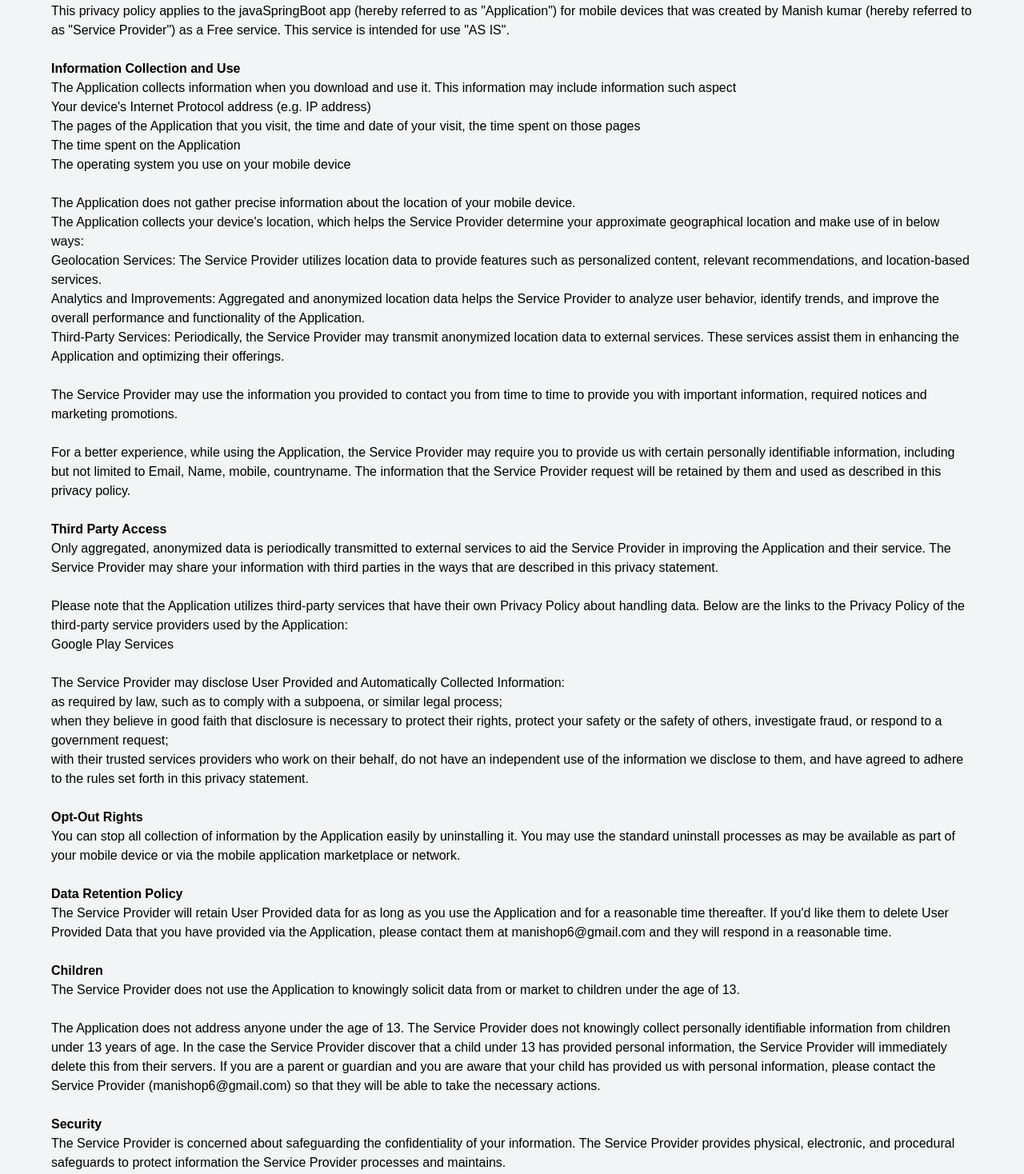
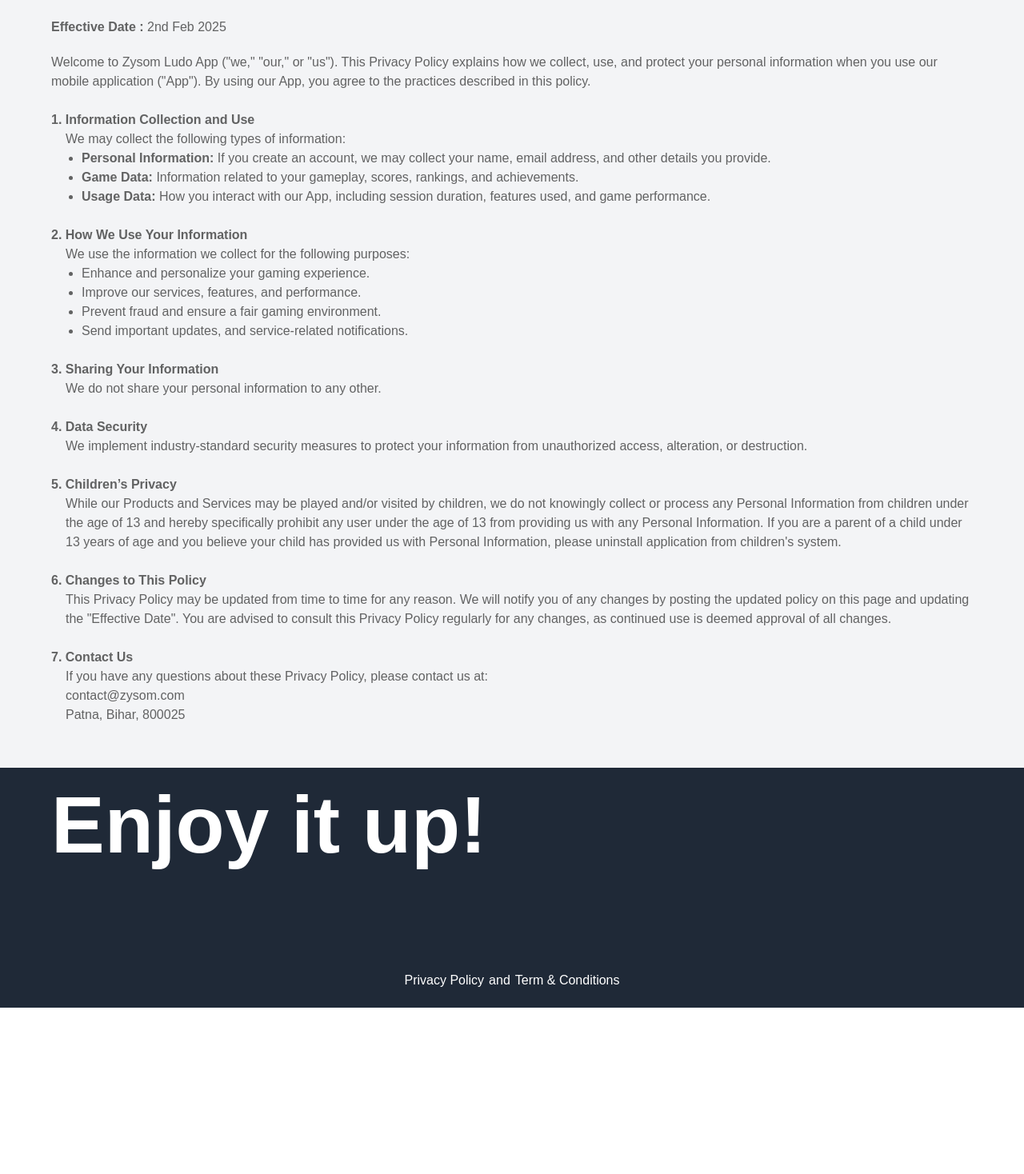
Before and after one commit to manishkeltton/umphu-dashboard, a Next.js app: page /privacy-policy in a window 1280 px wide. Shown: the part 102-1570 px from the top of the page at 80% size. After the commit the page ends 1362 px from the top, so only its background shows below. Built offline with nearby package versions, Linux system fonts and the light colour scheme.

Commit message:
update privacyand terms

```diff
--- a/components/common/Privacy/index.js
+++ b/components/common/Privacy/index.js
@@ -7,197 +7,119 @@
       <Head>
         <title>Privacy Policy</title>
       </Head>
-      <div className="lg:py-4 md:py-3 max-sm:py-2 lg:px-[4rem] md:px-[3rem] max-sm:px-[1rem]">
-        <strong>Privacy Policy</strong>
+      <div className="lg:py-4 text-[#000000]/[.6] md:py-3 max-sm:py-2 lg:px-[4rem] md:px-[3rem] max-sm:px-[1rem]">
+        <strong>Privacy Policy for Zysom Company</strong>
+        <div className="my-[20px]">
+          <strong>Effective Date : </strong>
+          <span>{"2nd Feb 2025"}</span>
+        </div>
         <p>
-          This privacy policy applies to the javaSpringBoot app (hereby referred
-          to as "Application") for mobile devices that was created by Manish
-          kumar (hereby referred to as "Service Provider") as a Free service.
-          This service is intended for use "AS IS".
+          Welcome to Zysom Ludo App ("we," "our," or "us"). This Privacy Policy
+          explains how we collect, use, and protect your personal information
+          when you use our mobile application ("App"). By using our App, you
+          agree to the practices described in this policy.
         </p>
         <br />
-        <strong>Information Collection and Use</strong>
-        <p>
-          The Application collects information when you download and use it.
-          This information may include information such aspect
+        <strong>1. Information Collection and Use</strong>
+        <p className="ml-[18px]">
+          We may collect the following types of information:
         </p>
-        <ul>
-          <li>Your device's Internet Protocol address (e.g. IP address)</li>
+        <ul className="list-disc ml-[18px]">
           <li>
-            The pages of the Application that you visit, the time and date of
-            your visit, the time spent on those pages
+            <span className="font-semibold">Personal Information: </span>{" "}
+            <span>
+              If you create an account, we may collect your name, email address,
+              and other details you provide.
+            </span>
           </li>
-          <li>The time spent on the Application</li>
-          <li>The operating system you use on your mobile device</li>
+          <li>
+            <span className="font-semibold">Game Data: </span>
+            <span>
+              Information related to your gameplay, scores, rankings, and
+              achievements.
+            </span>
+          </li>
+          <li>
+            <span className="font-semibold">Usage Data: </span>
+            <span>
+              How you interact with our App, including session duration,
+              features used, and game performance.
+            </span>
+          </li>
         </ul>
         <p></p>
         <br />
         <p>
-          The Application does not gather precise information about the location
-          of your mobile device.
+          <strong>2. How We Use Your Information</strong>
         </p>
-        <div>
-          <p>
-            The Application collects your device's location, which helps the
-            Service Provider determine your approximate geographical location
-            and make use of in below ways:
-          </p>
-          <ul>
-            <li>
-              Geolocation Services: The Service Provider utilizes location data
-              to provide features such as personalized content, relevant
-              recommendations, and location-based services.
-            </li>
-            <li>
-              Analytics and Improvements: Aggregated and anonymized location
-              data helps the Service Provider to analyze user behavior, identify
-              trends, and improve the overall performance and functionality of
-              the Application.
-            </li>
-            <li>
-              Third-Party Services: Periodically, the Service Provider may
-              transmit anonymized location data to external services. These
-              services assist them in enhancing the Application and optimizing
-              their offerings.
-            </li>
+        <div className="ml-[18px]">
+          <p>We use the information we collect for the following purposes:</p>
+          <ul className="list-disc">
+            <li>Enhance and personalize your gaming experience.</li>
+            <li>Improve our services, features, and performance.</li>
+            <li>Prevent fraud and ensure a fair gaming environment.</li>
+            <li>Send important updates, and service-related notifications.</li>
           </ul>
         </div>
         <br />
-        <p>
-          The Service Provider may use the information you provided to contact
-          you from time to time to provide you with important information,
-          required notices and marketing promotions.
+        <strong>3. Sharing Your Information</strong>
+        <p className="ml-[18px]">
+          We do not share your personal information to any other.
+        </p>
+        <p></p>
+        <br />
+        {/* <strong>5.Your Rights and Choices</strong>
+        <ul className="list-disc">
+          <li>
+            <div>Access and Correction:</div>
+            <div>
+              You can request access to or correction of your personal
+              information by contacting us.
+            </div>
+          </li>
+          <li>
+            <div>Delete Your Account:</div>
+            <div>
+              You can request to delete your account and associated data by
+              contacting us at contact@zysom.com.
+            </div>
+          </li>
+        </ul>
+        <br /> */}
+        <strong>4. Data Security</strong>
+        <div className="ml-[18px]">
+          We implement industry-standard security measures to protect your
+          information from unauthorized access, alteration, or destruction.
+        </div>
+        <br />
+        <strong>5. Children’s Privacy</strong>
+        <div className="ml-[18px]">
+          While our Products and Services may be played and/or visited by
+          children, we do not knowingly collect or process any Personal
+          Information from children under the age of 13 and hereby specifically
+          prohibit any user under the age of 13 from providing us with any
+          Personal Information. If you are a parent of a child under 13 years of
+          age and you believe your child has provided us with Personal
+          Information, please uninstall application from children's system.
+        </div>
+        <br />
+        <strong>6. Changes to This Policy</strong>
+        <p className="ml-[18px]">
+          This Privacy Policy may be updated from time to time for any reason.
+          We will notify you of any changes by posting the updated policy on
+          this page and updating the "Effective Date". You are advised to
+          consult this Privacy Policy regularly for any changes, as continued
+          use is deemed approval of all changes.
         </p>
         <br />
-        <p>
-          For a better experience, while using the Application, the Service
-          Provider may require you to provide us with certain personally
-          identifiable information, including but not limited to Email, Name,
-          mobile, countryname. The information that the Service Provider request
-          will be retained by them and used as described in this privacy policy.
-        </p>
-        <br />
-        <strong>Third Party Access</strong>
-        <p>
-          Only aggregated, anonymized data is periodically transmitted to
-          external services to aid the Service Provider in improving the
-          Application and their service. The Service Provider may share your
-          information with third parties in the ways that are described in this
-          privacy statement.
-        </p>
-        <div>
-          <br />
-          <p>
-            Please note that the Application utilizes third-party services that
-            have their own Privacy Policy about handling data. Below are the
-            links to the Privacy Policy of the third-party service providers
-            used by the Application:
-          </p>
-          <ul>
-            <li>
-              <a
-                href="https://www.google.com/policies/privacy/"
-                target="_blank"
-                rel="noopener noreferrer"
-              >
-                Google Play Services
-              </a>
-            </li>
-          </ul>
+
+        <strong>7. Contact Us</strong>
+        <div className="ml-[18px]">
+          If you have any questions about these Privacy Policy, please contact
+          us at:
         </div>
-        <br />
-        <p>
-          The Service Provider may disclose User Provided and Automatically
-          Collected Information:
-        </p>
-        <ul>
-          <li>
-            as required by law, such as to comply with a subpoena, or similar
-            legal process;
-          </li>
-          <li>
-            when they believe in good faith that disclosure is necessary to
-            protect their rights, protect your safety or the safety of others,
-            investigate fraud, or respond to a government request;
-          </li>
-          <li>
-            with their trusted services providers who work on their behalf, do
-            not have an independent use of the information we disclose to them,
-            and have agreed to adhere to the rules set forth in this privacy
-            statement.
-          </li>
-        </ul>
-        <p></p>
-        <br />
-        <strong>Opt-Out Rights</strong>
-        <p>
-          You can stop all collection of information by the Application easily
-          by uninstalling it. You may use the standard uninstall processes as
-          may be available as part of your mobile device or via the mobile
-          application marketplace or network.
-        </p>
-        <br />
-        <strong>Data Retention Policy</strong>
-        <p>
-          The Service Provider will retain User Provided data for as long as you
-          use the Application and for a reasonable time thereafter. If you'd
-          like them to delete User Provided Data that you have provided via the
-          Application, please contact them at manishop6@gmail.com and they will
-          respond in a reasonable time.
-        </p>
-        <br />
-        <strong>Children</strong>
-        <p>
-          The Service Provider does not use the Application to knowingly solicit
-          data from or market to children under the age of 13.
-        </p>
-        <div>
-          <br />
-          <p>
-            The Application does not address anyone under the age of 13. The
-            Service Provider does not knowingly collect personally identifiable
-            information from children under 13 years of age. In the case the
-            Service Provider discover that a child under 13 has provided
-            personal information, the Service Provider will immediately delete
-            this from their servers. If you are a parent or guardian and you are
-            aware that your child has provided us with personal information,
-            please contact the Service Provider (manishop6@gmail.com) so that
-            they will be able to take the necessary actions.
-          </p>
-        </div>
-        <br />
-        <strong>Security</strong>
-        <p>
-          The Service Provider is concerned about safeguarding the
-          confidentiality of your information. The Service Provider provides
-          physical, electronic, and procedural safeguards to protect information
-          the Service Provider processes and maintains.
-        </p>
-        <br />
-        <strong>Changes</strong>
-        <p>
-          This Privacy Policy may be updated from time to time for any reason.
-          The Service Provider will notify you of any changes to the Privacy
-          Policy by updating this page with the new Privacy Policy. You are
-          advised to consult this Privacy Policy regularly for any changes, as
-          continued use is deemed approval of all changes.
-        </p>
-        <br />
-        <p>This privacy policy is effective as of 2024-12-22</p>
-        <br />
-        <strong>Your Consent</strong>
-        <p>
-          By using the Application, you are consenting to the processing of your
-          information as set forth in this Privacy Policy now and as amended by
-          us.
-        </p>
-        <br />
-        <strong>Contact Us</strong>
-        <p>
-          If you have any questions regarding privacy while using the
-          Application, or have questions about the practices, please contact the
-          Service Provider via email at manishop6@gmail.com.
-        </p>
+        <div className="ml-[18px]">contact@zysom.com</div>
+        <div className="ml-[18px]">Patna, Bihar, 800025</div>
       </div>
     </>
   );
--- a/components/common/TermCondition/index.js
+++ b/components/common/TermCondition/index.js
@@ -7,145 +7,96 @@
       <Head>
         <title>Terms &amp; Conditions</title>
       </Head>
-      <div className="lg:py-4 md:py-3 max-sm:py-2 lg:px-[4rem] md:px-[3rem] max-sm:px-[1rem]">
-        <strong>Terms &amp; Conditions</strong>
+      <div className="lg:py-4 text-[#000000]/[.6] md:py-3 max-sm:py-2 lg:px-[4rem] md:px-[3rem] max-sm:px-[1rem]">
+        <strong>Terms &amp; Conditions for Zysom Company</strong>
+        <div className="my-[20px]">
+          <strong>Effective Date : </strong>
+          <span>{"2nd Feb 2025"}</span>
+        </div>
+        <p>
+          By downloading, installing, or using Zysom Company, you agree to be
+          bound by these Terms & Conditions. If you do not agree, please do not
+          use the app.
+        </p>
+        <br />
+        <strong>1. Eligibility</strong>
+        <div className="ml-[18px]">No age limit to use this app.</div>
         <br />
         <p>
-          These terms and conditions applies to the javaSpringBoot app (hereby
-          referred to as "Application") for mobile devices that was created by
-          Manish kumar (hereby referred to as "Service Provider") as a Free
-          service.
+          <strong>2. User Conduct</strong>
         </p>
-        <br />
-        <p>
-          Upon downloading or utilizing the Application, you are automatically
-          agreeing to the following terms. It is strongly advised that you
-          thoroughly read and understand these terms prior to using the
-          Application. Unauthorized copying, modification of the Application,
-          any part of the Application, or our trademarks is strictly prohibited.
-          Any attempts to extract the source code of the Application, translate
-          the Application into other languages, or create derivative versions
-          are not permitted. All trademarks, copyrights, database rights, and
-          other intellectual property rights related to the Application remain
-          the property of the Service Provider.
-        </p>
-        <br />
-        <p>
-          The Service Provider is dedicated to ensuring that the Application is
-          as beneficial and efficient as possible. As such, they reserve the
-          right to modify the Application or charge for their services at any
-          time and for any reason. The Service Provider assures you that any
-          charges for the Application or its services will be clearly
-          communicated to you.
-        </p>
-        <br />
-        <p>
-          The Application stores and processes personal data that you have
-          provided to the Service Provider in order to provide the Service. It
-          is your responsibility to maintain the security of your phone and
-          access to the Application. The Service Provider strongly advise
-          against jailbreaking or rooting your phone, which involves removing
-          software restrictions and limitations imposed by the official
-          operating system of your device. Such actions could expose your phone
-          to malware, viruses, malicious programs, compromise your phone's
-          security features, and may result in the Application not functioning
-          correctly or at all.
-        </p>
-        <div>
-          <p>
-            Please note that the Application utilizes third-party services that
-            have their own Terms and Conditions. Below are the links to the
-            Terms and Conditions of the third-party service providers used by
-            the Application:
-          </p>
-          <ul>
-            <li>
-              <a
-                href="https://policies.google.com/terms"
-                target="_blank"
-                rel="noopener noreferrer"
-              >
-                Google Play Services
-              </a>
-            </li>
+        <div className="ml-[18px]">
+          <p>You agree not to:</p>
+          <ul className="list-disc">
+            <li>Use cheats, exploits, or hacks.</li>
+            <li>Harass, threaten, or abuse other players.</li>
+            <li>Violate any applicable laws or regulations.</li>
+            <li>Use bots or automated scripts to manipulate game results.</li>
           </ul>
+          <div>
+            If you are voilating any of above things, Your account may be
+            suspended and also loss exciting rewards.
+          </div>
         </div>
         <br />
         <p>
-          Please be aware that the Service Provider does not assume
-          responsibility for certain aspects. Some functions of the Application
-          require an active internet connection, which can be Wi-Fi or provided
-          by your mobile network provider. The Service Provider cannot be held
-          responsible if the Application does not function at full capacity due
-          to lack of access to Wi-Fi or if you have exhausted your data
-          allowance.
+          <strong>3. User Registration</strong>
+        </p>
+        <div className="ml-[18px]">
+          <ol className="list-[upper-roman] ml-[15px]">
+            <li>
+              If you wish to become a registered User, you will need to create
+              an account (‘Account’) on our Platform. Each User is only
+              permitted to open one Account. Company reserves the right to
+              terminate or suspend any duplicate accounts.
+            </li>
+            <li>
+              In order to apply for an Account, Company may require you to
+              register by completing a form and providing certain details
+              (listed below), in accordance with the instructions on the
+              Platform:
+            </li>
+          </ol>
+          <ul className="list-disc ml-[12px]">
+            <li>Full Name</li>
+            <li>E-mail address</li>
+            <li>Mobile Number</li>
+            <li>Country Name</li>
+          </ul>
+          <div>
+            You can also register or log in through your Google or personal
+            e-mail address.
+          </div>
+        </div>
+        <br />
+        <strong>4. Account Suspension</strong>
+        <p className="ml-[18px]">
+          We reserve the right to suspend or terminate your account for
+          violating these Terms & Conditions or engaging in fraudulent activity.
+        </p>
+        <p></p>
+        <br />
+        <strong>5. Security</strong>
+        <p className="ml-[18px]">
+          We are not liable for any loss, damages or expenses of any kind
+          incurred or suffered by you arising from or in connection with any
+          failure, delay or interruption, interception, interference, in
+          transmitting passwords/OTPs due to any failure of the mobile service
+          network or any other circumstance beyond our reasonable control.
         </p>
         <br />
-        <p>
-          If you are using the application outside of a Wi-Fi area, please be
-          aware that your mobile network provider's agreement terms still apply.
-          Consequently, you may incur charges from your mobile provider for data
-          usage during the connection to the application, or other third-party
-          charges. By using the application, you accept responsibility for any
-          such charges, including roaming data charges if you use the
-          application outside of your home territory (i.e., region or country)
-          without disabling data roaming. If you are not the bill payer for the
-          device on which you are using the application, they assume that you
-          have obtained permission from the bill payer.
+        <strong>6. Updates & Changes</strong>
+        <p className="ml-[18px]">
+          We may modify or discontinue any aspect of the App at any time.
+          Continued use after an update implies acceptance of changes.
         </p>
         <br />
-        <p>
-          Similarly, the Service Provider cannot always assume responsibility
-          for your usage of the application. For instance, it is your
-          responsibility to ensure that your device remains charged. If your
-          device runs out of battery and you are unable to access the Service,
-          the Service Provider cannot be held responsible.
-        </p>
-        <br />
-        <p>
-          In terms of the Service Provider's responsibility for your use of the
-          application, it is important to note that while they strive to ensure
-          that it is updated and accurate at all times, they do rely on third
-          parties to provide information to them so that they can make it
-          available to you. The Service Provider accepts no liability for any
-          loss, direct or indirect, that you experience as a result of relying
-          entirely on this functionality of the application.
-        </p>
-        <br />
-        <p>
-          The Service Provider may wish to update the application at some point.
-          The application is currently available as per the requirements for the
-          operating system (and for any additional systems they decide to extend
-          the availability of the application to) may change, and you will need
-          to download the updates if you want to continue using the application.
-          The Service Provider does not guarantee that it will always update the
-          application so that it is relevant to you and/or compatible with the
-          particular operating system version installed on your device. However,
-          you agree to always accept updates to the application when offered to
-          you. The Service Provider may also wish to cease providing the
-          application and may terminate its use at any time without providing
-          termination notice to you. Unless they inform you otherwise, upon any
-          termination, (a) the rights and licenses granted to you in these terms
-          will end; (b) you must cease using the application, and (if necessary)
-          delete it from your device.
-        </p>
-        <br />
-        <strong>Changes to These Terms and Conditions</strong>
-        <p>
-          The Service Provider may periodically update their Terms and
-          Conditions. Therefore, you are advised to review this page regularly
-          for any changes. The Service Provider will notify you of any changes
-          by posting the new Terms and Conditions on this page.
-        </p>
-        <br />
-        <p>These terms and conditions are effective as of 2024-12-22</p>
-        <br />
-        <strong>Contact Us</strong>
-        <p>
-          If you have any questions or suggestions about the Terms and
-          Conditions, please do not hesitate to contact the Service Provider at
-          manishop6@gmail.com.
-        </p>
+        <strong>7. Contact Us</strong>
+        <div className="ml-[18px]">
+          If you have any questions about these Terms, please contact us at:
+        </div>
+        <div className="ml-[18px]">contact@zysom.com</div>
+        <div className="ml-[18px]">Patna, Bihar, 800025</div>
       </div>
     </>
   );
--- a/next.config.mjs
+++ b/next.config.mjs
@@ -2,10 +2,10 @@
 import dotenv from "dotenv";
 dotenv.config();
 const nextConfig = {
-  // reactStrictMode: true,
+  reactStrictMode: true,
   output: "export",
-  trailingSlash: true,
-  distDir: "build",
+  // trailingSlash: true,
+  // distDir: "build",
   // assetPrefix: "https://d3kwo4p00cmlt.cloudfront.net",
 };
 
--- a/package.json
+++ b/package.json
@@ -5,14 +5,15 @@
   "scripts": {
     "dev": "next dev",
     "build": "next build",
+    "export": "next build",
     "start": "next start",
     "lint": "next lint"
   },
   "dependencies": {
     "dotenv": "^16.4.5",
     "next": "15.0.2",
-    "react": "^19.0.0-rc-02c0e824-20241028",
-    "react-dom": "^19.0.0-rc-02c0e824-20241028",
+    "react": "^19.0.0",
+    "react-dom": "^19.0.0",
     "react-slick": "^0.30.2",
     "slick-carousel": "^1.8.1",
     "swiper": "^11.1.14"
--- a/styles/globals.css
+++ b/styles/globals.css
@@ -19,3 +19,7 @@
 .slick-dots li button::before {
   color: #2d78a1 !important;
 }
+
+ul li {
+  margin-left: 20px;
+}
```
Also changed, not shown: 1 other file (tests, documents, lock files or other folders).
